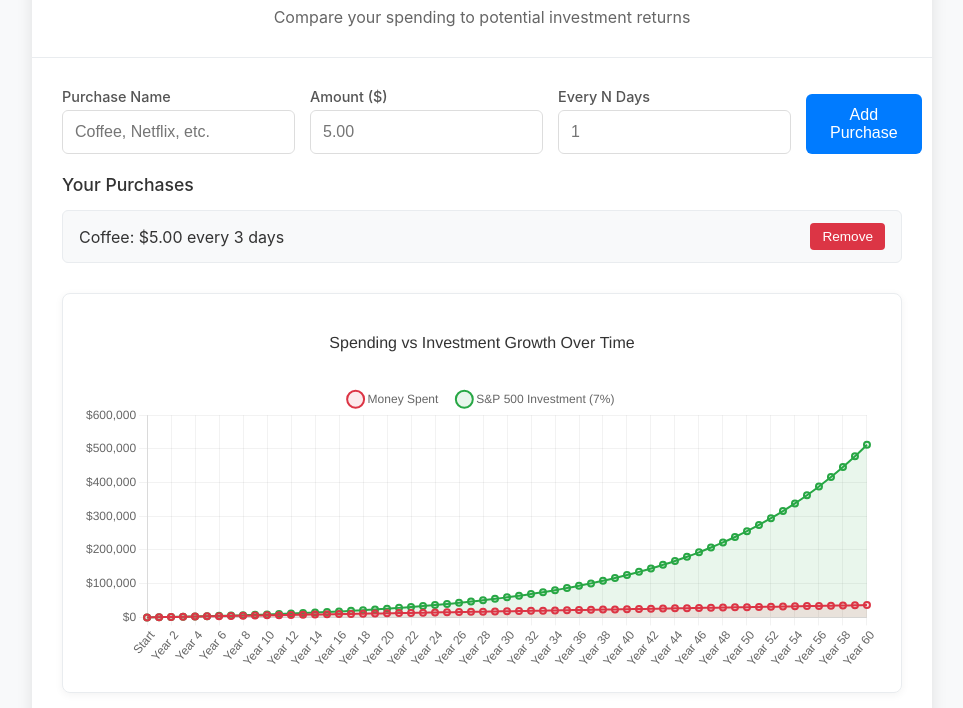
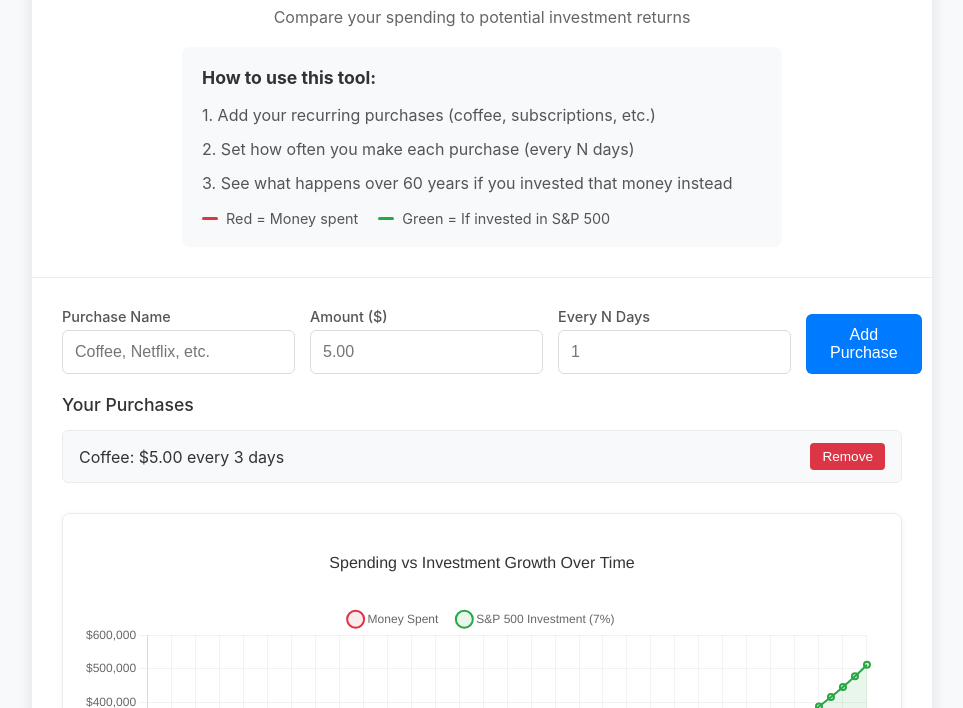
Before and after one commit to mtrejo0/small-purchases-add-up, a plain HTML site: page index.html in a window 1280 px wide. Shown: the part 92-800 px from the top of the page, without its empty margins (158-1121 px from the left). Drawn offline with nearby package versions, Linux system fonts and the light colour scheme.

Commit message:
Update index.html

```diff
--- a/index.html
+++ b/index.html
@@ -240,6 +240,22 @@
         <div class="header">
             <h1>Purchase vs Investment Tracker</h1>
             <p>Compare your spending to potential investment returns</p>
+            <div style="margin-top: 20px; padding: 20px; background: #f8f9fa; border-radius: 8px; text-align: left; max-width: 600px; margin-left: auto; margin-right: auto;">
+                <h3 style="margin-bottom: 15px; color: #333; font-size: 1.1rem;">How to use this tool:</h3>
+                <p style="margin-bottom: 10px; color: #555; line-height: 1.5;">1. Add your recurring purchases (coffee, subscriptions, etc.)</p>
+                <p style="margin-bottom: 10px; color: #555; line-height: 1.5;">2. Set how often you make each purchase (every N days)</p>
+                <p style="margin-bottom: 15px; color: #555; line-height: 1.5;">3. See what happens over 60 years if you invested that money instead</p>
+                <div style="display: flex; gap: 20px; margin-top: 15px;">
+                    <div style="display: flex; align-items: center; gap: 8px;">
+                        <div style="width: 16px; height: 3px; background: #dc3545; border-radius: 2px;"></div>
+                        <span style="color: #555; font-size: 0.9rem;">Red = Money spent</span>
+                    </div>
+                    <div style="display: flex; align-items: center; gap: 8px;">
+                        <div style="width: 16px; height: 3px; background: #28a745; border-radius: 2px;"></div>
+                        <span style="color: #555; font-size: 0.9rem;">Green = If invested in S&P 500</span>
+                    </div>
+                </div>
+            </div>
         </div>
 
         <div class="content">
```
